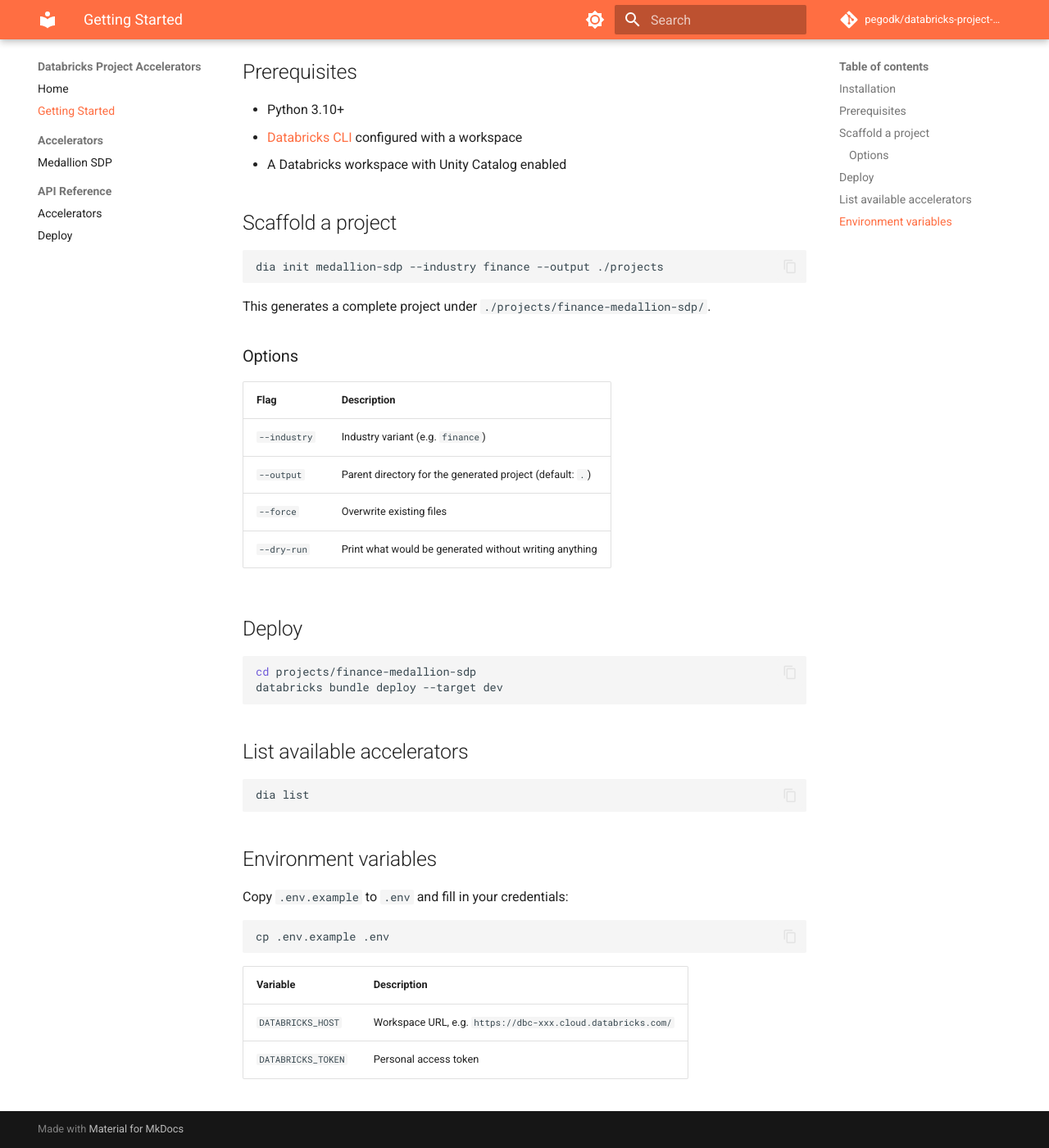
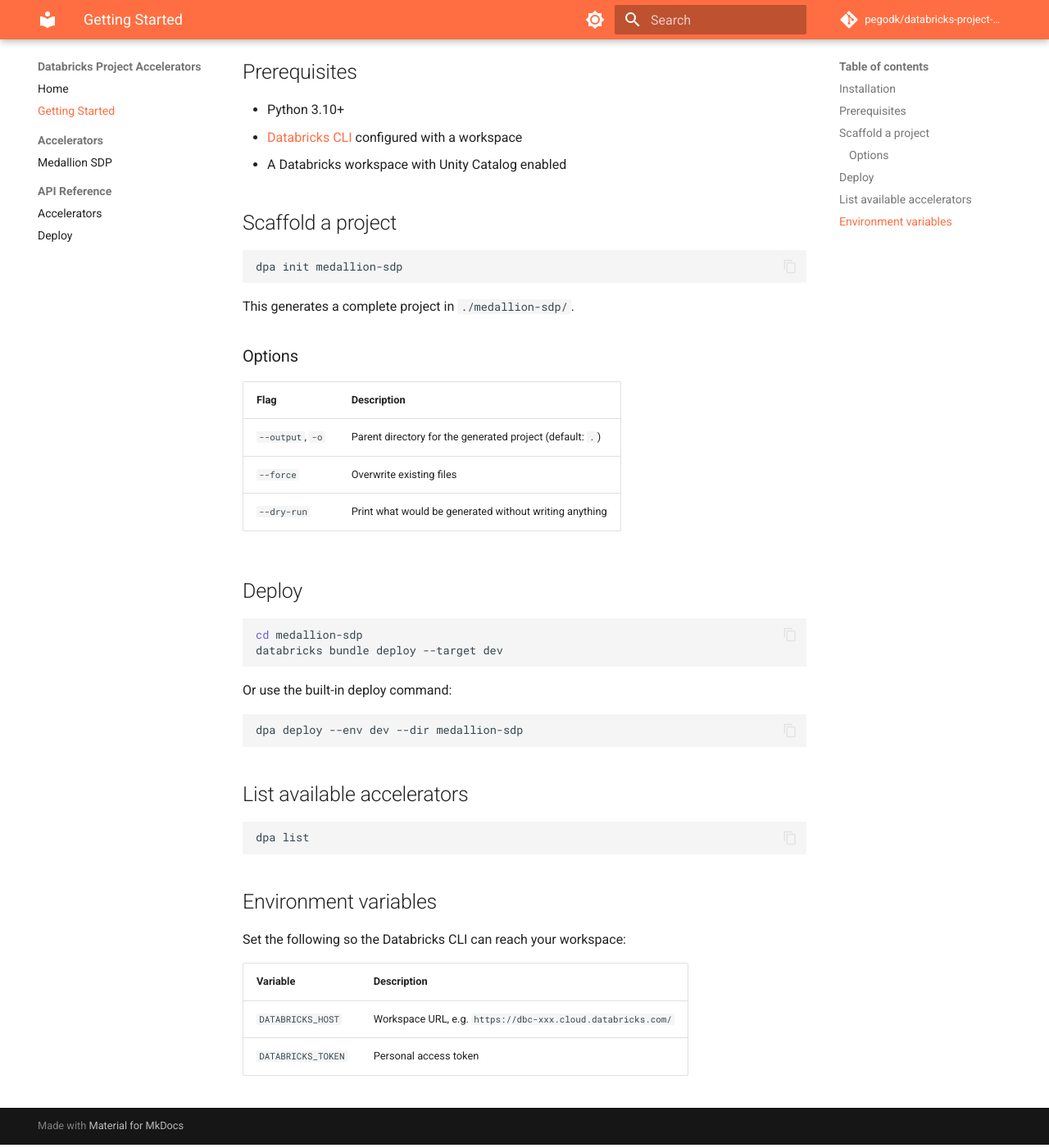
Before and after one commit to pegodk/databricks-project-accelerators, an MkDocs documentation site: the page built from docs/getting-started.md, in a window 1280 px wide and 1400 px high, scrolled down 338 px. Shown: the whole window at 82% size. Built offline with MkDocs 1.6.1 and Material for MkDocs 9.7.7, drawn with Linux system fonts in a browser that asks for light colours; comment, search, counter and statistics services are not loaded.

Commit message:
Feature/deployment branches (#4)
* feat: update README and getting-started documentation; refactor integration tests to use dynamic accelerator registry

* feat: update GitHub Actions workflow for documentation deployment and add zensical configuration

---------

Co-authored-by: Peter Gormsen <pego@kapacity.dk>

````diff
--- a/docs/getting-started.md
+++ b/docs/getting-started.md
@@ -21,40 +21,41 @@
 ## Scaffold a project
 
 ```bash
-dia init medallion-sdp --industry finance --output ./projects
+dpa init medallion-sdp
 ```
 
-This generates a complete project under `./projects/finance-medallion-sdp/`.
+This generates a complete project in `./medallion-sdp/`.
 
 ### Options
 
 | Flag | Description |
 |------|-------------|
-| `--industry` | Industry variant (e.g. `finance`) |
-| `--output` | Parent directory for the generated project (default: `.`) |
+| `--output`, `-o` | Parent directory for the generated project (default: `.`) |
 | `--force` | Overwrite existing files |
 | `--dry-run` | Print what would be generated without writing anything |
 
 ## Deploy
 
 ```bash
-cd projects/finance-medallion-sdp
+cd medallion-sdp
 databricks bundle deploy --target dev
+```
+
+Or use the built-in deploy command:
+
+```bash
+dpa deploy --env dev --dir medallion-sdp
 ```
 
 ## List available accelerators
 
 ```bash
-dia list
+dpa list
 ```
 
 ## Environment variables
 
-Copy `.env.example` to `.env` and fill in your credentials:
-
-```bash
-cp .env.example .env
-```
+Set the following so the Databricks CLI can reach your workspace:
 
 | Variable | Description |
 |----------|-------------|
````
Also changed, not shown: README.md (+44 -1 lines), zensical.toml (added, +55 -0 lines), 2 other files.
